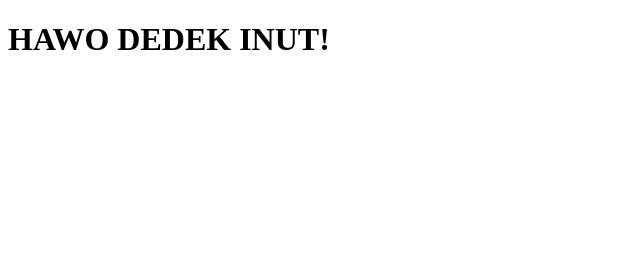
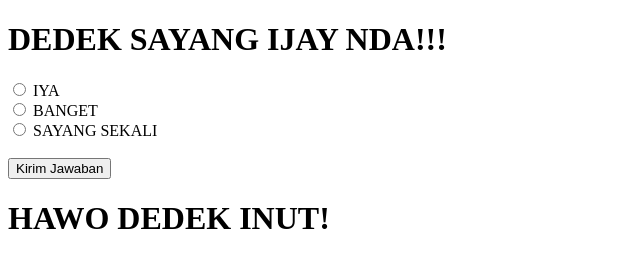
Before and after one commit to zaim0371/zaim0371, a plain HTML site: page index.html in a window 1280 px wide. Shown: the whole page, without its empty margins (0-640 px from the left). Drawn offline with Linux system fonts and the light colour scheme.

Commit message:
tambah fitur pertanyaan

```diff
--- a/index.html
+++ b/index.html
@@ -1 +1,22 @@
-<!DOCTYPE html><html><head><title>Halo Zaim</title></head><body><h1>HAWO DEDEK INUT!</h1></body></html>
+<!DOCTYPE html>  <html>
+<head>
+  <title>dedek</title>
+</head>
+<body>
+  <h1>DEDEK SAYANG IJAY NDA!!!</h1>    <form id="quizForm">
+    <input type="radio" name="SAYANG" value=IYA> IYA<br>
+    <input type="radio" name="SAYANG" value=BANGET> BANGET<br>
+    <input type="radio" name="SAYANG" value=SAYANG SEKALI> SAYANG SEKALI<br><br>  <button type="button" onclick="kirimJawaban()">Kirim Jawaban</button>
+
+  </form>    <p id="hasil"></p>    <script>
+    function kirimJawaban() {
+      const pilihan = document.querySelector('input[name=SAYANG]:checked');
+      const hasil = document.getElementById("hasil");
+      if (pilihan) {
+        hasil.textContent = "Jawaban kamu: " + pilihan.value;
+      } else {
+        hasil.textContent = "Pilih dulu ya!";
+      }
+    }
+  </script>  </body>
+</html><!DOCTYPE html><html><head><title>Halo Zaim</title></head><body><h1>HAWO DEDEK INUT!</h1></body></html>
```
